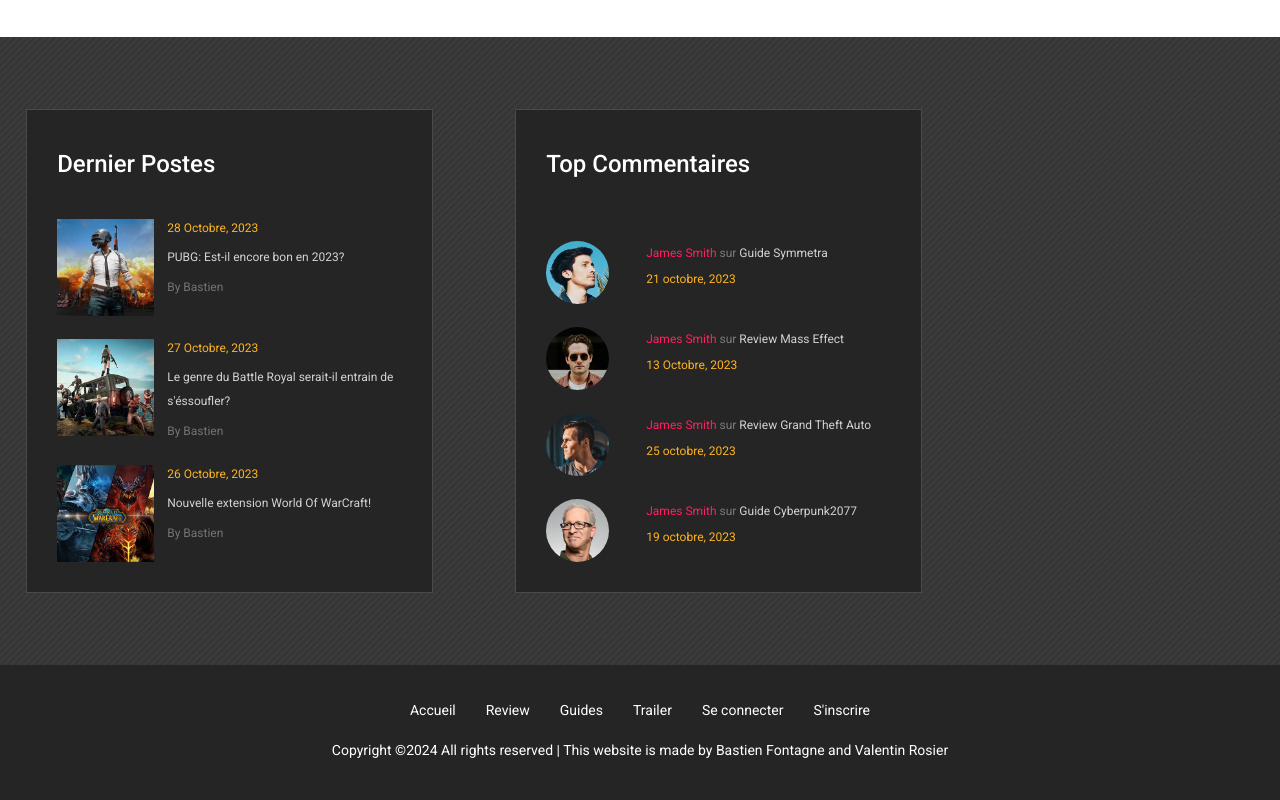
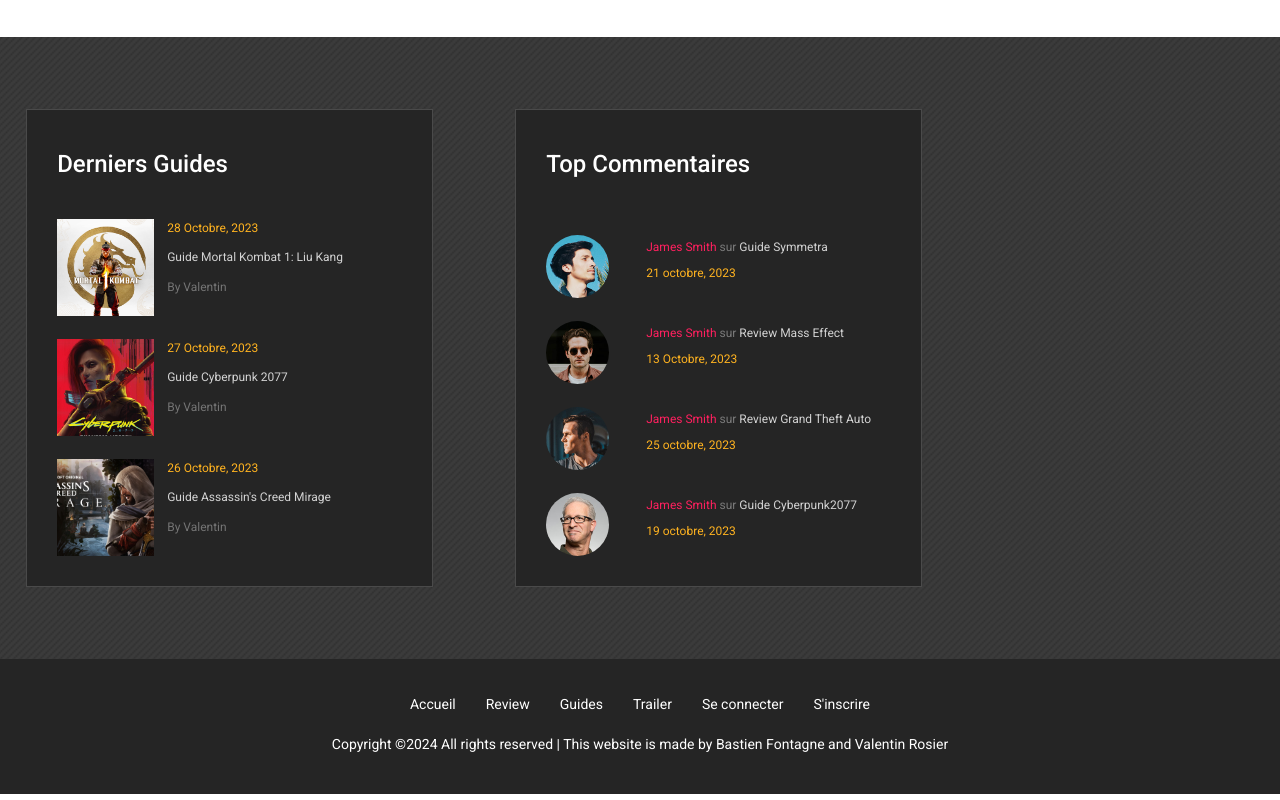
Before and after one commit to Bastien-FONTAGNE/Projet_API2, a plain HTML site: page guides.html in a window 1280 px wide. Shown: the part 3280-4080 px from the top of the page. Drawn offline with Linux system fonts and the light colour scheme.

```diff
--- a/guides.html
+++ b/guides.html
@@ -322,30 +322,30 @@
 			<div class="row">
 				<div class="col-lg-4 col-md-6">
 					<div class="footer-widget mb-5 mb-md-0">
-						<h4 class="fw-title">Dernier Postes</h4>
+						<h4 class="fw-title">Derniers Guides</h4>
 					<div class="latest-blog">
 						<div class="lb-item">
-							<div class="lb-thumb set-bg" data-setbg="img/latest-blog/1.jpg"></div>
+							<div class="lb-thumb set-bg" data-setbg="img/recent-game/1.jpg"></div>
 							<div class="lb-content">
 								<div class="lb-date">28 Octobre, 2023</div>
-								<p>PUBG: Est-il encore bon en 2023?</p>
-								<a href="#" class="lb-author">By Bastien</a>
+								<p>Guide Mortal Kombat 1: Liu Kang</p>
+								<a href="#" class="lb-author">By Valentin</a>
 							</div>
 						</div>
 						<div class="lb-item">
-							<div class="lb-thumb set-bg" data-setbg="img/latest-blog/2.jpg"></div>
+							<div class="lb-thumb set-bg" data-setbg="img/recent-game/2.jpg"></div>
 							<div class="lb-content">
 								<div class="lb-date">27 Octobre, 2023</div>
-								<p>Le genre du Battle Royal serait-il entrain de s'éssoufler?</p>
-								<a href="#" class="lb-author">By Bastien</a>
+								<p>Guide Cyberpunk 2077</p>
+								<a href="#" class="lb-author">By Valentin</a>
 							</div>
 						</div>
 						<div class="lb-item">
-							<div class="lb-thumb set-bg" data-setbg="img/latest-blog/3.jpg"></div>
+							<div class="lb-thumb set-bg" data-setbg="img/recent-game/3.jpg"></div>
 							<div class="lb-content">
 								<div class="lb-date">26 Octobre, 2023</div>
-								<p>Nouvelle extension World Of WarCraft!</p>
-								<a href="#" class="lb-author">By Bastien</a>
+								<p>Guide Assassin's Creed Mirage </p>
+								<a href="#" class="lb-author">By Valentin</a>
 							</div>
 						</div>
 						</div>
```
Also changed, not shown: connexion.html (+10 -10 lines), index.html (+11 -11 lines), inscription.html (+10 -10 lines), review.html (+11 -11 lines), trailer.html (+10 -10 lines).
